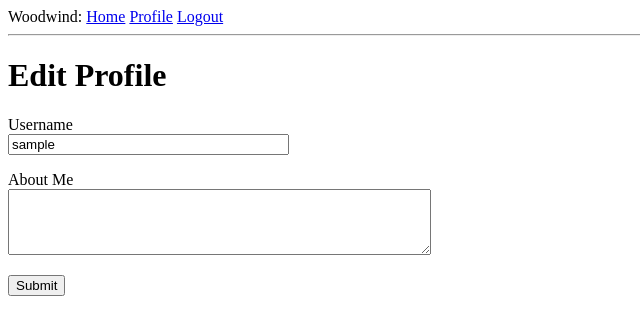
After one commit to dandam/woodwind, a Flask app: page /edit_profile in a window 1280 px wide. The commit adds this page. Shown: the top 335 px of the page, without its empty margins (0-640 px from the left). Run offline with Flask 3, Linux system fonts and the light colour scheme; the visitor is signed in with stand-in values (Sample User, id 1); data comes from the database, SQL or seed files in the repository; both versions use the stored data as it was after the commit.

Commit message:
chapter 06 - profile page

```diff
--- a/app/forms.py
+++ b/app/forms.py
@@ -1,6 +1,7 @@
 from flask_wtf import FlaskForm
 from wtforms import StringField, PasswordField, BooleanField, SubmitField
-from wtforms.validators import DataRequired, Email, EqualTo, ValidationError
+from wtforms.fields.simple import TextAreaField
+from wtforms.validators import DataRequired, Email, EqualTo, ValidationError, Length
 import sqlalchemy as sa
 from app import db
 from app.models import User
@@ -29,3 +30,8 @@ class RegistrationForm(FlaskForm):
             User.email == email.data))
         if user is not None:
             raise ValidationError('Oops. Please try a different email, we have that one already. Or follow the forgot password link below.')
+
+class EditProfileForm(FlaskForm):
+    username = StringField('Username', validators=[DataRequired()])
+    about_me = TextAreaField('About Me', validators=[Length(min=0, max=140)])
+    submit = SubmitField('Submit')
--- a/app/models.py
+++ b/app/models.py
@@ -5,6 +5,7 @@ import sqlalchemy.orm as so
 from werkzeug.security import generate_password_hash, check_password_hash
 from flask_login import UserMixin
 from app import db, login
+from hashlib import md5
 
 
 class User(UserMixin, db.Model):
@@ -13,6 +14,8 @@ class User(UserMixin, db.Model):
     email = db.Column(db.String(120), index=True, unique=True)
     password_hash = db.Column(db.String(128))
     posts = db.relationship('Post', backref='author', lazy='dynamic')
+    about_me = db.Column(db.String(140))
+    last_seen = db.Column(db.DateTime, default=datetime.utcnow)
 
     def __repr__(self):
         return '<User {}>'.format(self.username)
@@ -22,6 +25,11 @@ class User(UserMixin, db.Model):
 
     def check_password(self, password):
         return check_password_hash(self.password_hash, password)
+
+    def avatar(self, size):
+        digest = md5(self.email.lower().encode('utf-8')).hexdigest()
+        return 'https://www.gravatar.com/avatar/{}?d=robohash&s={}'.format(digest, size)
+
 
 @login.user_loader
 def load_user(id):
--- a/app/routes.py
+++ b/app/routes.py
@@ -1,9 +1,17 @@
+from datetime import datetime
 from app import app, db
 from flask import render_template, flash, redirect, url_for, request
 from urllib.parse import urlsplit
 from flask_login import login_user, current_user, logout_user, login_required
-from app.forms import LoginForm, RegistrationForm
+from app.forms import LoginForm, RegistrationForm, EditProfileForm
 from app.models import User
+
+@app.before_request
+def before_request():
+    if current_user.is_authenticated:
+        current_user.last_seen = datetime.utcnow()
+        db.session.commit()
+
 
 @app.route('/')
 @app.route('/index')
@@ -57,3 +65,28 @@ def register():
         flash('Congrats, friend! You are now a member of the Woodwind Section!')
         return redirect(url_for('login'))
     return render_template('register.html', title='Register', form=form)
+
+@app.route('/user/<username>')
+@login_required
+def user(username):
+    user = User.query.filter_by(username=username).first_or_404()
+    posts = [
+        {'author': user, 'body': 'Test post #1'},
+        {'author': user, 'body': 'Test post #2'}
+    ]
+    return render_template('user.html', user=user, posts=posts)
+
+@app.route('/edit_profile', methods=['GET', 'POST'])
+@login_required
+def edit_profile():
+    form = EditProfileForm()
+    if form.validate_on_submit():
+        current_user.username = form.username.data
+        current_user.about_me = form.about_me.data
+        db.session.commit()
+        flash('Now we know more about you...')
+        return redirect(url_for('edit_profile'))
+    elif request.method == 'GET':
+        form.username.data = current_user.username
+        form.about_me.data = current_user.about_me
+    return render_template('edit_profile.html', title='Edit Profile', form=form)
--- /dev/null
+++ b/app/templates/_post.html
@@ -0,0 +1,6 @@
+    <table>
+        <tr valign="top">
+            <td><img src="{{ user.avatar(36) }}"/></td>
+            <td>{{ post.author.username }} says: <b>{{ post.body }}</b></td>
+        </tr>
+    </table>
--- a/app/templates/base.html
+++ b/app/templates/base.html
@@ -13,6 +13,7 @@
 			{% if current_user.is_anonymous %}
 			<a href="{{ url_for('login') }}">Login</a>
 			{% else %}
+            <a href="{{ url_for('user', username=current_user.username) }}">Profile</a>
 			<a href="{{ url_for('logout') }}">Logout</a>
 			{% endif %}
 		</div>
--- /dev/null
+++ b/app/templates/edit_profile.html
@@ -0,0 +1,23 @@
+{% extends "base.html" %}
+
+{% block content %}
+    <h1>Edit Profile</h1>
+    <form action="" method="post">
+        {{ form.hidden_tag() }}
+        <p>
+            {{ form.username.label }}<br>
+            {{ form.username(size=32) }}<br>
+            {% for error in form.username.errors %}
+            <span style="color: red;">[{{ error }}]</span>
+            {% endfor %}
+        </p>
+        <p>
+            {{ form.about_me.label }}<br>
+            {{ form.about_me(cols=50, rows=4) }}<br>
+            {% for error in form.about_me.errors %}
+            <span style="color: red;">[{{ error }}]</span>
+            {% endfor %}
+        </p>
+        <p>{{ form.submit() }}</p>
+    </form>
+{% endblock %}
```
Also changed, not shown: app/templates/user.html (added, +20 -0 lines), migrations/versions/6baed2e11f44_new_user_model_field.py (added, +40 -0 lines), app.db.
